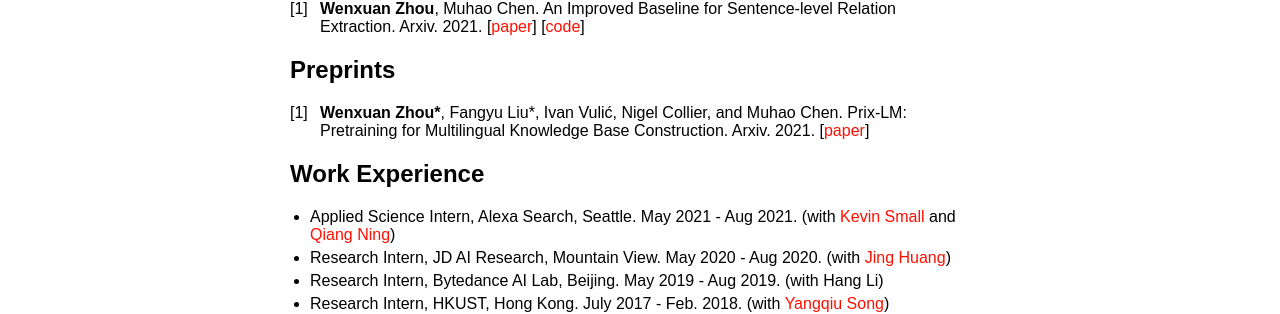
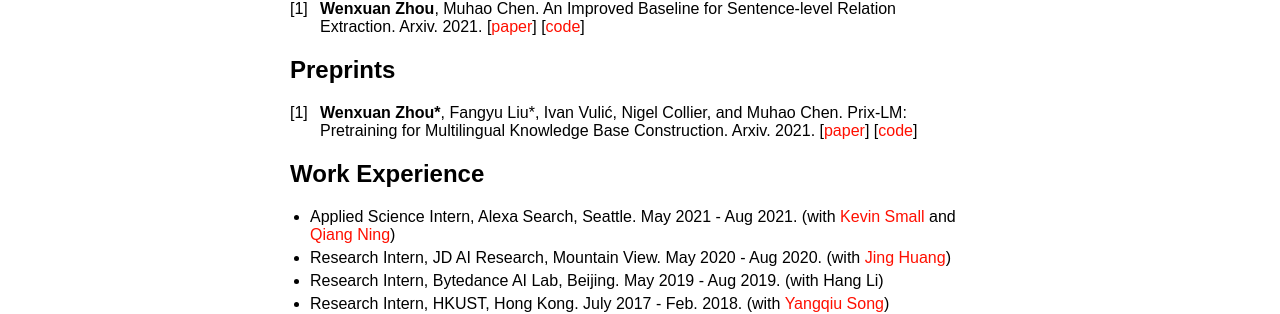
Before and after one commit to wzhouad/wzhouad.github.io, a Jekyll site: the page built from index.md, in a window 1280 px wide. Shown: the part 991-1305 px from the top of the page. Built offline with Jekyll 4.4.1, drawn with Linux system fonts in a browser that asks for light colours; our own code applies the rules of GitHub Pages for plain Markdown files.

Commit message:
Update index.md

```diff
--- a/index.md
+++ b/index.md
@@ -35,7 +35,7 @@ I'm a fourth-year Ph.D. student at the University of Southern California working
 1. **Wenxuan Zhou**, Muhao Chen. An Improved Baseline for Sentence-level Relation Extraction. Arxiv. 2021. \[[paper](https://arxiv.org/abs/2102.01373)\] \[[code](https://github.com/wzhouad/RE_improved_baseline)\]
 
 ## Preprints
-1. **Wenxuan Zhou\***, Fangyu Liu\*, Ivan Vulić, Nigel Collier, and Muhao Chen. Prix-LM: Pretraining for Multilingual Knowledge Base Construction. Arxiv. 2021. \[[paper](https://arxiv.org/abs/2110.08443)]
+1. **Wenxuan Zhou\***, Fangyu Liu\*, Ivan Vulić, Nigel Collier, and Muhao Chen. Prix-LM: Pretraining for Multilingual Knowledge Base Construction. Arxiv. 2021. \[[paper](https://arxiv.org/abs/2110.08443)] \[[code](https://github.com/luka-group/prix-lm)\]
 
 ## Work Experience
 * Applied Science Intern, Alexa Search, Seattle. May 2021 - Aug 2021. (with [Kevin Small](http://www.kevinsmall.org/) and [Qiang Ning](https://www.qiangning.info/))
```
